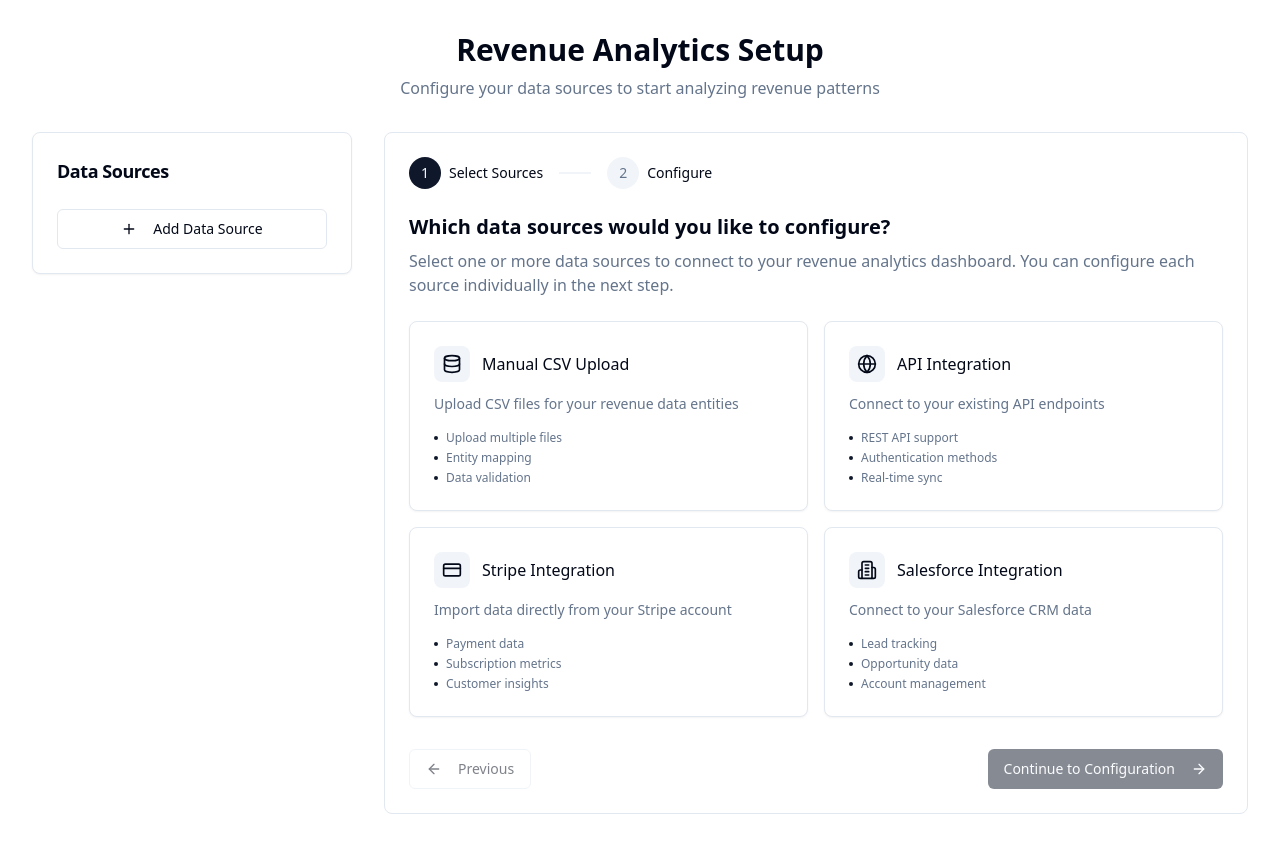
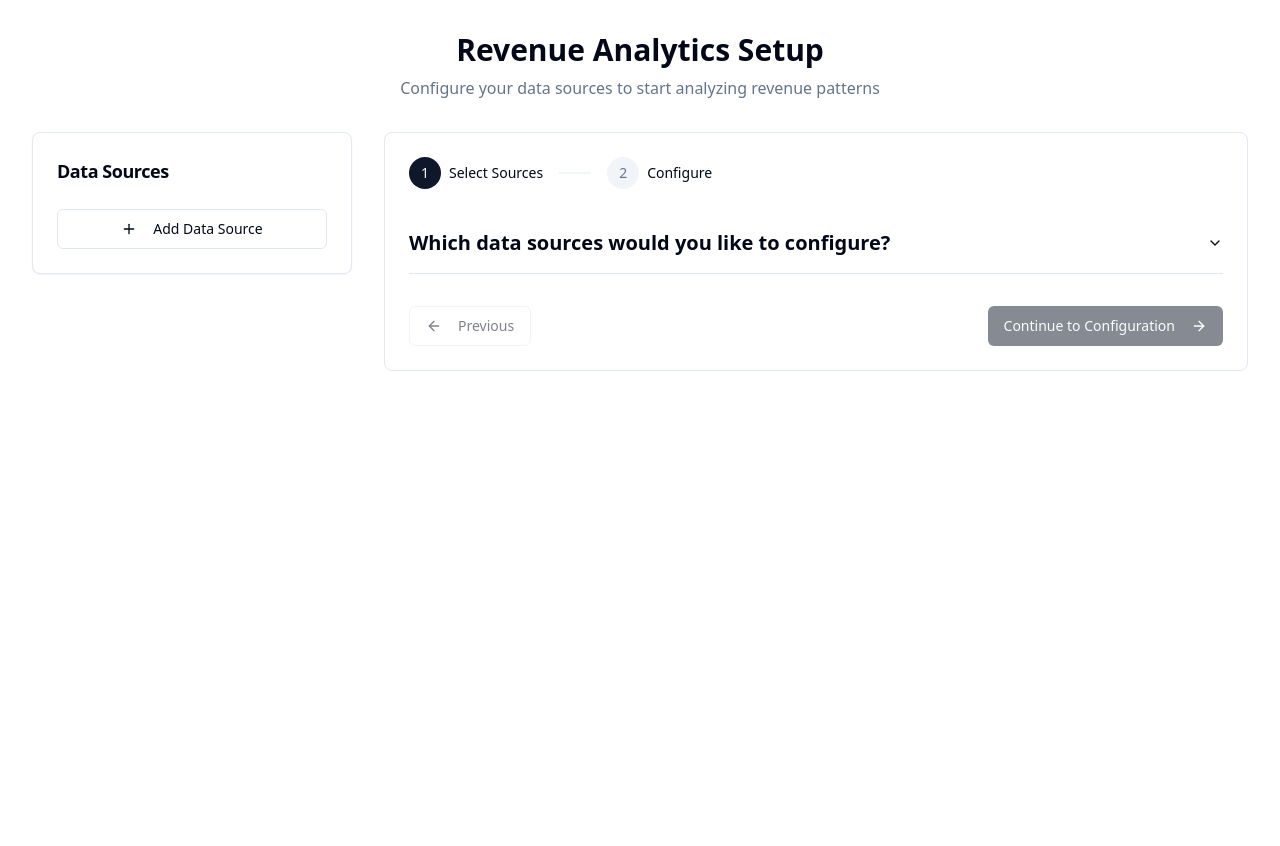
Before and after one commit to PsPasha23/data-nexus-setup, a React (Vite) app: page / in a window 1280 px wide. After the commit the page ends 800 px from the top, so only its background shows below. Built offline with nearby package versions, Linux system fonts and the light colour scheme.

Commit message:
Revert data type selection

```diff
--- a/src/components/wizard/steps/DataSourceSelection.tsx
+++ b/src/components/wizard/steps/DataSourceSelection.tsx
@@ -5,6 +5,7 @@ import { Button } from '@/components/ui/button';
 import { Label } from '@/components/ui/label';
 import { RadioGroup, RadioGroupItem } from '@/components/ui/radio-group';
 import { Badge } from '@/components/ui/badge';
+import { Accordion, AccordionContent, AccordionItem, AccordionTrigger } from '@/components/ui/accordion';
 import { Database, Globe, CreditCard, Building2, Check, ArrowRight } from 'lucide-react';
 
 const dataSourceOptions = [
@@ -94,10 +95,13 @@ export function DataSourceSelection() {
 
   return (
     <div>
+      <Accordion type="single" collapsible className="space-y-4">
+        <AccordionItem value="data-sources">
+          <AccordionTrigger className="text-xl font-semibold">
+            Which data sources would you like to configure?
+          </AccordionTrigger>
+          <AccordionContent>
             <div className="mb-6">
-        <h2 className="text-xl font-semibold text-foreground mb-2">
-          Which data sources would you like to configure?
-        </h2>
               <p className="text-muted-foreground">
                 Select one or more data sources to connect to your revenue analytics dashboard.
                 You can configure each source individually in the next step.
@@ -152,14 +156,37 @@ export function DataSourceSelection() {
               })}
             </div>
 
+            {selectedSources.length > 0 && (
+              <div className="mt-6 p-4 bg-muted/50 rounded-lg">
+                <h4 className="font-medium text-foreground mb-2">Selected Sources ({selectedSources.length})</h4>
+                <div className="flex flex-wrap gap-2">
+                  {selectedSources.map((sourceType) => {
+                    const option = dataSourceOptions.find(opt => opt.type === sourceType);
+                    const Icon = option?.icon;
+                    return (
+                      <div
+                        key={sourceType}
+                        className="flex items-center gap-2 px-3 py-1 bg-background rounded-md border text-sm"
+                      >
+                        {Icon && <Icon className="w-3 h-3" />}
+                        {option?.title}
+                      </div>
+                    );
+                  })}
+                </div>
+              </div>
+            )}
+          </AccordionContent>
+        </AccordionItem>
+
         {/* Data Type Selection - Required for CSV and API */}
         {requiresDataTypeSelection && (
-        <Card className="mt-8 border-2 border-primary/20">
-          <CardContent className="p-6">
+          <AccordionItem value="data-type">
+            <AccordionTrigger className="text-xl font-semibold">
+              What kind of data do you maintain?
+            </AccordionTrigger>
+            <AccordionContent>
               <div className="mb-4">
-              <h3 className="text-lg font-semibold text-foreground mb-2">
-                What kind of data do you maintain?
-              </h3>
                 <div className="flex items-center gap-2 mb-2">
                   <Badge variant="destructive" className="text-xs">Required</Badge>
                   <span className="text-sm text-muted-foreground">
@@ -196,30 +223,10 @@ export function DataSourceSelection() {
                   ))}
                 </div>
               </RadioGroup>
-          </CardContent>
-        </Card>
+            </AccordionContent>
+          </AccordionItem>
         )}
-
-      {selectedSources.length > 0 && (
-        <div className="mt-6 p-4 bg-muted/50 rounded-lg">
-          <h4 className="font-medium text-foreground mb-2">Selected Sources ({selectedSources.length})</h4>
-          <div className="flex flex-wrap gap-2">
-            {selectedSources.map((sourceType) => {
-              const option = dataSourceOptions.find(opt => opt.type === sourceType);
-              const Icon = option?.icon;
-              return (
-                <div
-                  key={sourceType}
-                  className="flex items-center gap-2 px-3 py-1 bg-background rounded-md border text-sm"
-                >
-                  {Icon && <Icon className="w-3 h-3" />}
-                  {option?.title}
-                </div>
-              );
-            })}
-          </div>
-        </div>
-      )}
+      </Accordion>
     </div>
   );
 }
```
Lines whose indentation alone changed are shown as unchanged.
